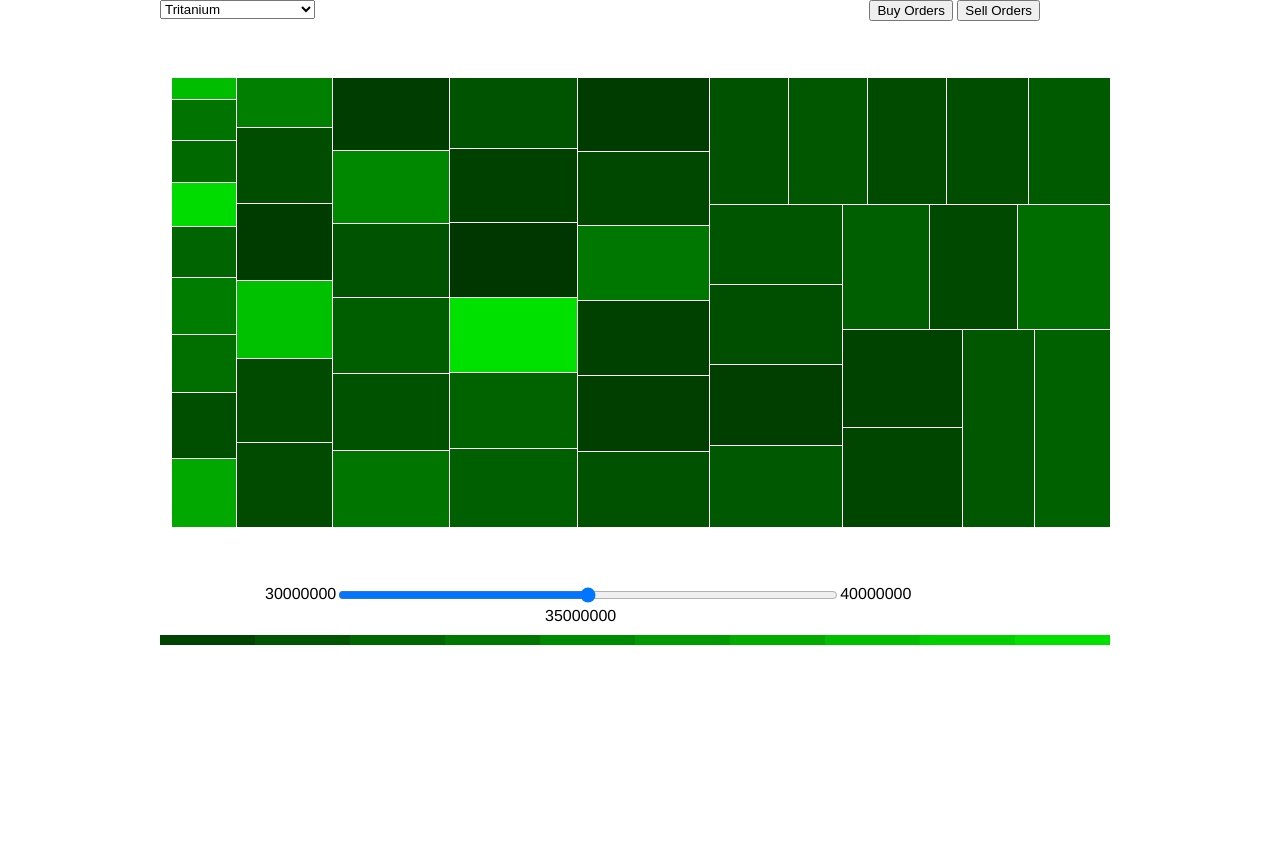
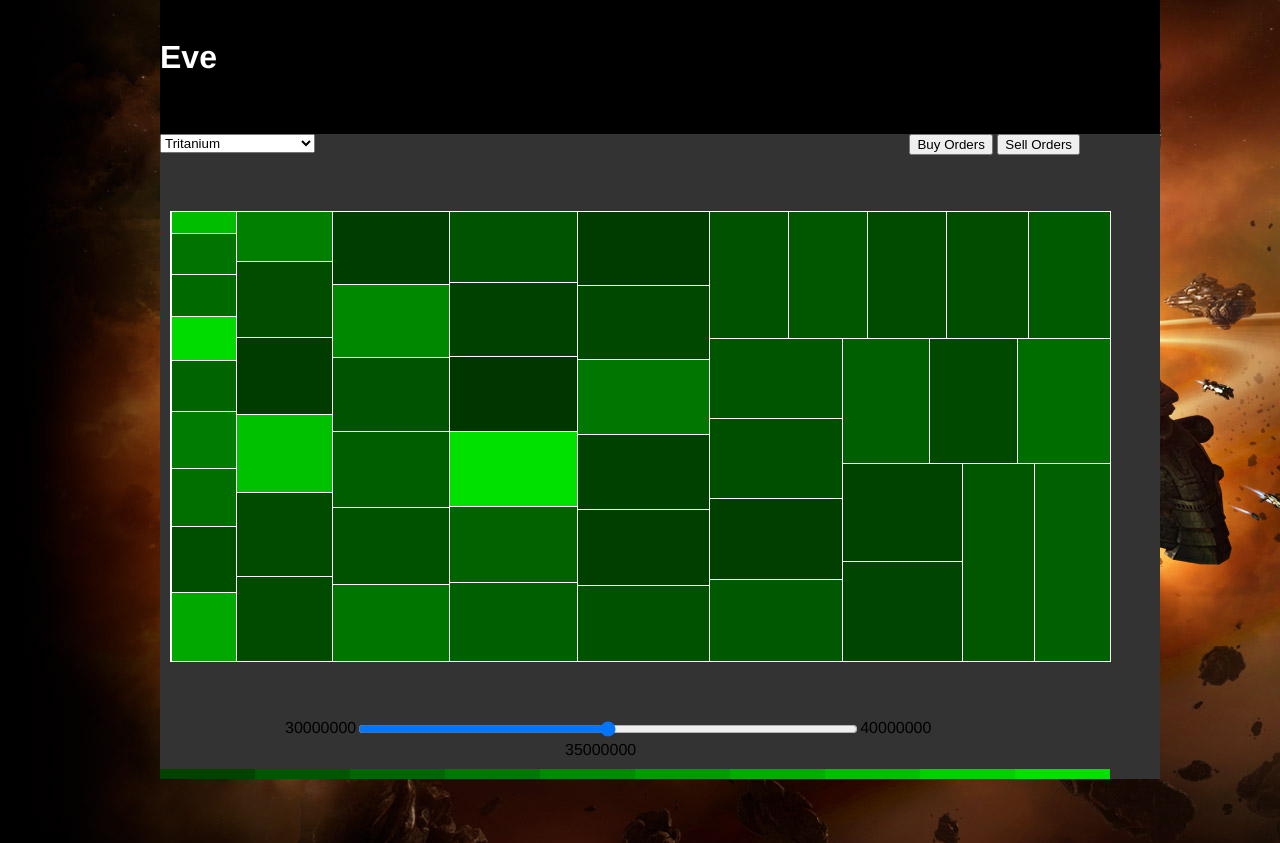
Before and after one commit to MarkyMarkMcDonald/EVE2, a plain HTML site: page index.html in a window 1280 px wide. Before the commit the page ends 800 px from the top, so only its background shows below. Drawn offline with nearby package versions, Linux system fonts and the light colour scheme.

Commit message:
style changes

```diff
--- a/css/main.css
+++ b/css/main.css
@@ -1,3 +1,13 @@
 body {
-  width: 960px;
+
+  background-image:url('/Images/PlayEVEBackground.jpg');
 }
+
+.wrapper
+{
+    width: 1000px;
+    margin: 0 auto;
+    background: #333;
+    overflow-y: auto;
+    overflow-x: hidden;
+}
--- a/css/slider.css
+++ b/css/slider.css
@@ -1,6 +1,7 @@
 #slider {
   width: 750px;
   margin: 30px auto;
+    clear:both;
 }
 
 /*
--- a/index.html
+++ b/index.html
@@ -10,7 +10,14 @@
 
 </head>
 <body>
+<div class="wrapper">
+    <div style="background: #000;">
 
+        <br />
+        <h1 style="color:#FFFFFF; padding: 0em;">Eve </h1>
+        <br />
+        <div style="clear: both;">&nbsp;</div>
+    </div>
   <div id="trading-mode">
     <button class="buy" name="buyOrders">Buy Orders</button>
     <button class="sell" name="sellOrders">Sell Orders</button>
@@ -49,7 +56,7 @@
   <div id="scatter-plot-container">
     <div id="scatter-plot"></div>
   </div>
-
+</div>
   <!--libraries-->
   <script src="http://ajax.googleapis.com/ajax/libs/jquery/1.10.2/jquery.min.js"></script>
   <script src="http://d3js.org/d3.v3.min.js"></script>
```
Also changed, not shown: Images/PlayEVEBackground.jpg (added).
